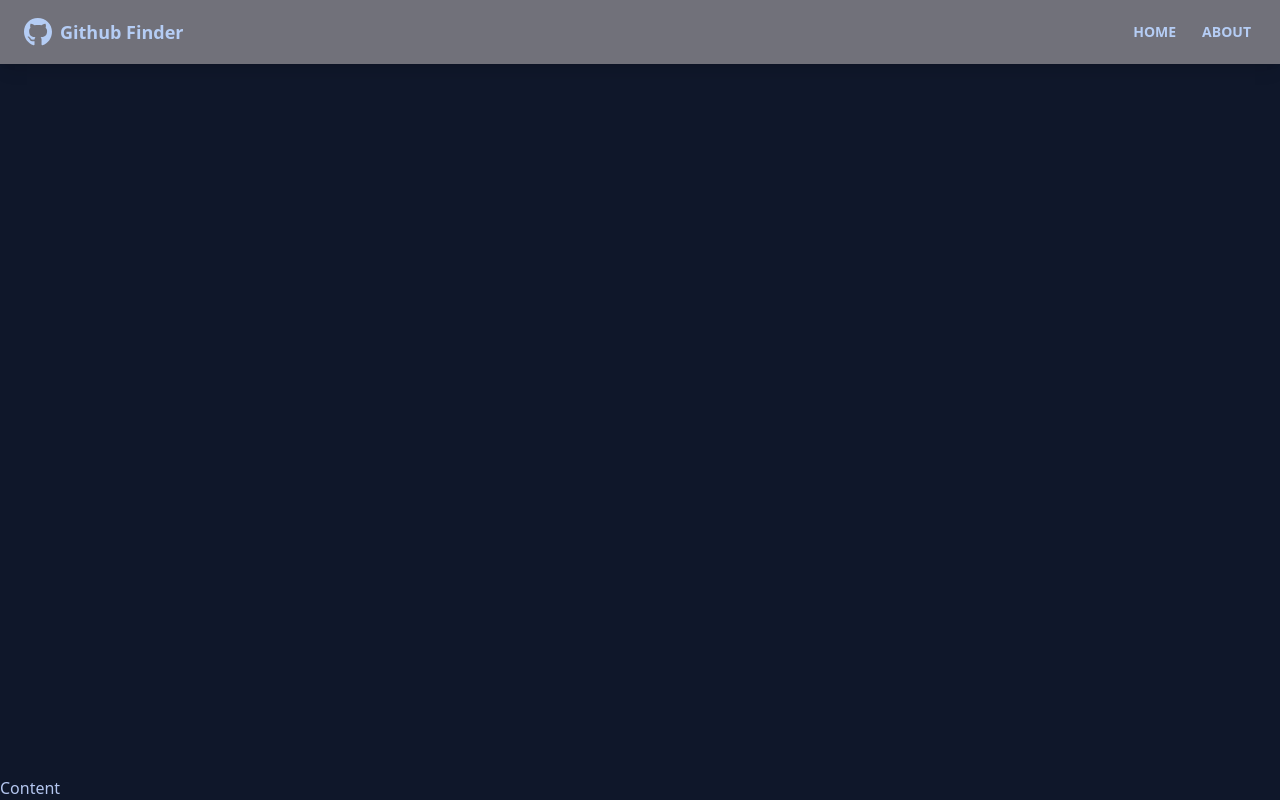
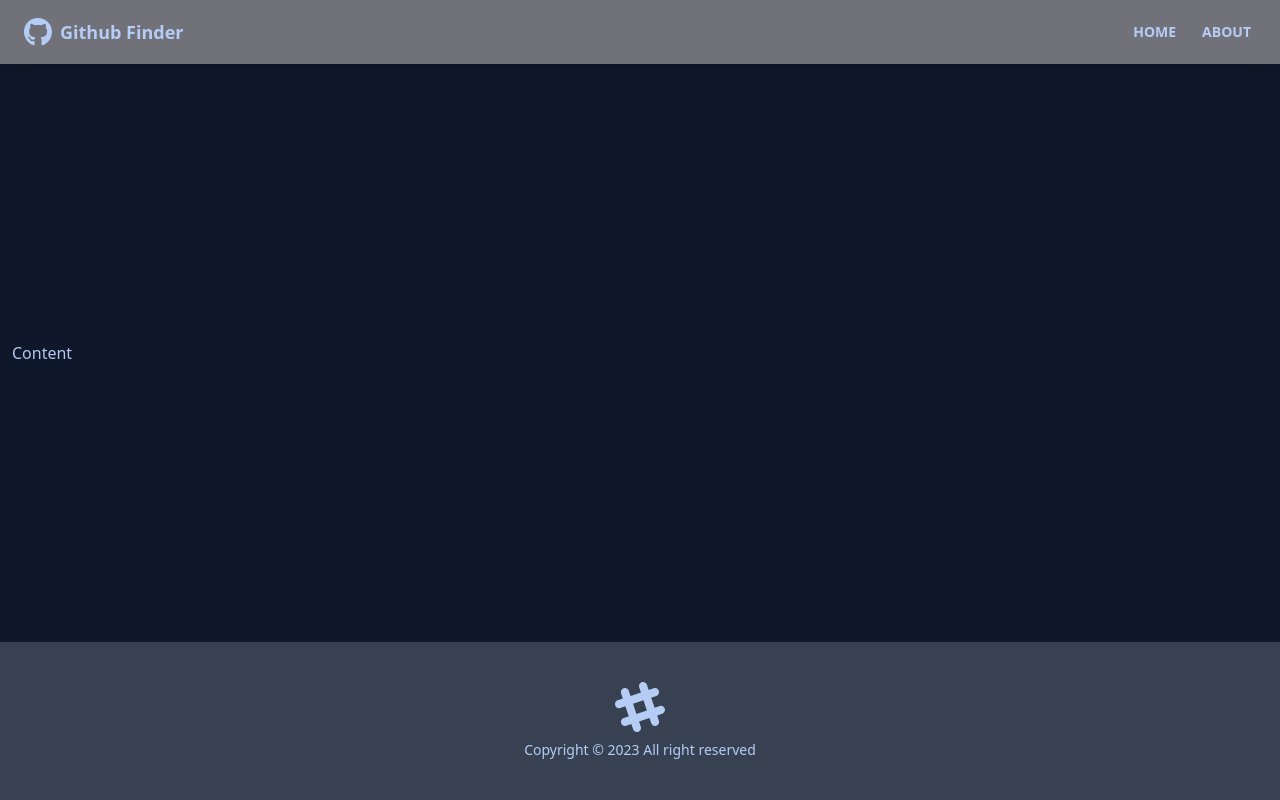
Before and after one commit to JoseIgnacioTapia/github-finder, a React (Vite) app: page / in a window 1280 px wide. Built offline with nearby package versions, Linux system fonts and the light colour scheme; the HTML template or start-up script is replaced by a standard one.

Commit message:
Add Footer

```diff
--- a/src/App.jsx
+++ b/src/App.jsx
@@ -1,4 +1,5 @@
 import { BrowserRouter as Router } from 'react-router-dom';
+import Footer from './components/layout/Footer';
 import Navbar from './components/layout/Navbar';
 
 function App() {
@@ -7,7 +8,9 @@
       <div className="flex flex-col justify-between h-screen">
         <Navbar />
 
-        <main>Content</main>
+        <main className="container mx-auto px-3 pb-12">Content</main>
+
+        <Footer />
       </div>
     </Router>
   );
--- /dev/null
+++ b/src/components/layout/Footer.jsx
@@ -0,0 +1,24 @@
+function Footer() {
+  const footerYear = new Date().getFullYear();
+
+  return (
+    <footer className="footer p-10 bg-gray-700 text-neutral-content footer-center">
+      <div>
+        <svg
+          width="50"
+          height="50"
+          viewBox="0 0 24 24"
+          xmlns="http://www.w3.org/2000/svg"
+          fillRule="evenodd"
+          clipRule="evenodd"
+          className="fill-current"
+        >
+          <path d="M22.672 15.226l-2.432.811.841 2.515c.33 1.019-.209 2.127-1.23 2.456-1.15.325-2.148-.321-2.463-1.226l-.84-2.518-5.013 1.677.84 2.517c.391 1.203-.434 2.542-1.831 2.542-.88 0-1.601-.564-1.86-1.314l-.842-2.516-2.431.809c-1.135.328-2.145-.317-2.463-1.229-.329-1.018.211-2.127 1.231-2.456l2.432-.809-1.621-4.823-2.432.808c-1.355.384-2.558-.59-2.558-1.839 0-.817.509-1.582 1.327-1.846l2.433-.809-.842-2.515c-.33-1.02.211-2.129 1.232-2.458 1.02-.329 2.13.209 2.461 1.229l.842 2.515 5.011-1.677-.839-2.517c-.403-1.238.484-2.553 1.843-2.553.819 0 1.585.509 1.85 1.326l.841 2.517 2.431-.81c1.02-.33 2.131.211 2.461 1.229.332 1.018-.21 2.126-1.23 2.456l-2.433.809 1.622 4.823 2.433-.809c1.242-.401 2.557.484 2.557 1.838 0 .819-.51 1.583-1.328 1.847m-8.992-6.428l-5.01 1.675 1.619 4.828 5.011-1.674-1.62-4.829z"></path>
+        </svg>
+        <p>Copyright &copy; {footerYear} All right reserved</p>
+      </div>
+    </footer>
+  );
+}
+
+export default Footer;
```
